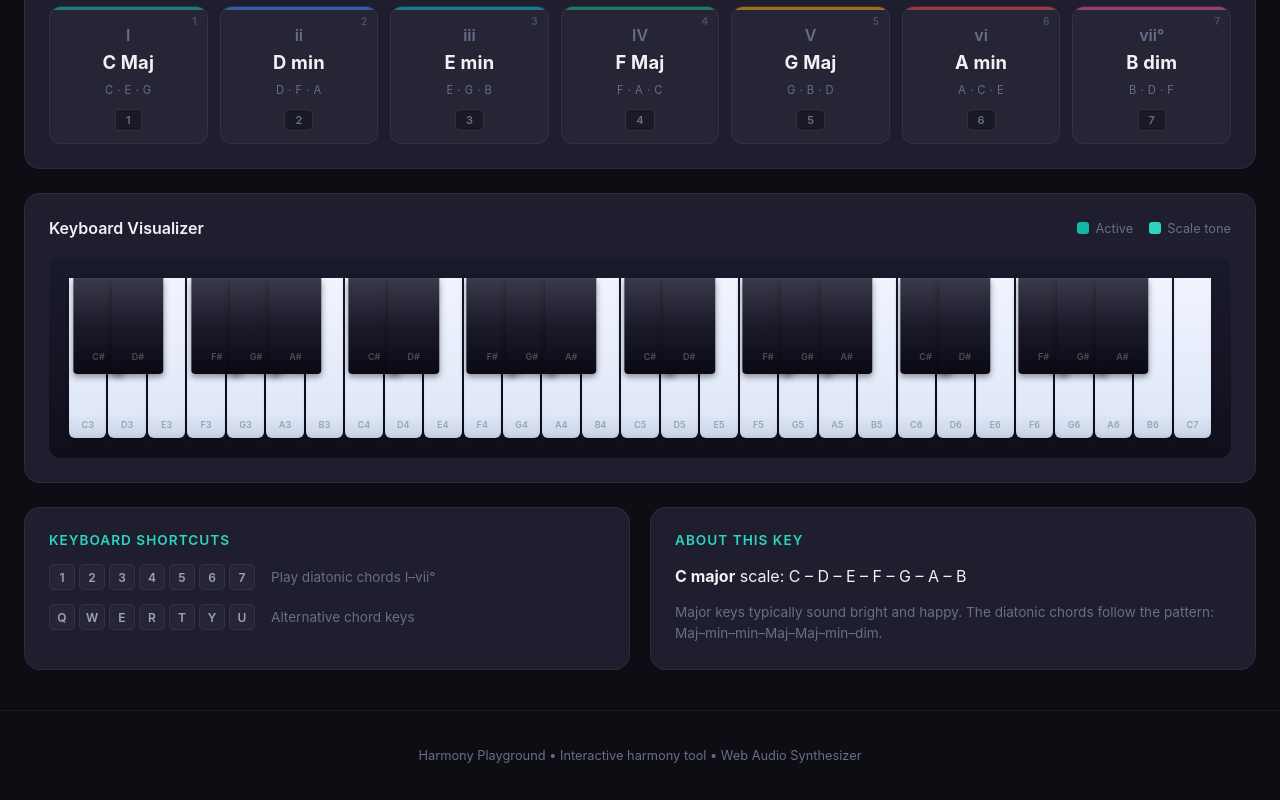
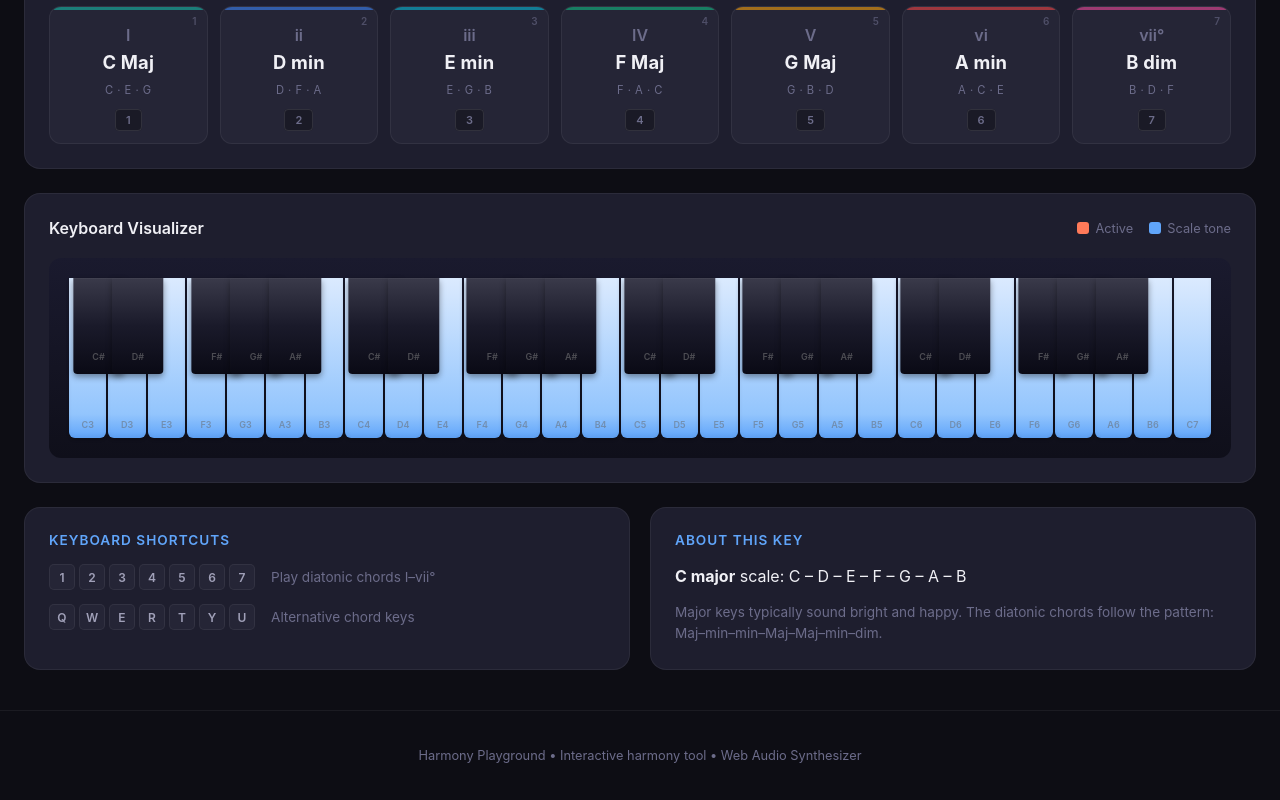
Before and after one commit to zeno205/Harmony-Playground, a React (Vite) app: page / in a window 1280 px wide. Shown: the part 544-1344 px from the top of the page. Built offline with nearby package versions, Linux system fonts and the light colour scheme.

Commit message:
feat: update color scheme for accent and piano keys in CSS

```diff
--- a/src/App.css
+++ b/src/App.css
@@ -11,7 +11,7 @@
   --bg-elevated: #252536;
 
   --accent-primary: #14b8a6;
-  --accent-secondary: #2dd4bf;
+  --accent-secondary: #60a5fa;
   --accent-hover: #0d9488;
   --accent-glow: rgba(20, 184, 166, 0.4);
 
@@ -24,7 +24,7 @@
 
   --success: #22c55e;
   --warning: #f59e0b;
-  --played-color: #14b8a6;
+  --played-color: #ff7a59;
   --cequiv-color: #f97316;
 }
 
--- a/src/components/PianoKeyboard/PianoKeyboard.css
+++ b/src/components/PianoKeyboard/PianoKeyboard.css
@@ -53,13 +53,13 @@
 }
 
 .piano-key.white.in-scale {
-  background: linear-gradient(180deg, #f0f4ff 0%, #e0e8f8 85%, #c8d4e8 100%);
+  background: linear-gradient(180deg, #dbeafe 0%, #93c5fd 85%, #60a5fa 100%);
 }
 
 .piano-key.white.played {
-  background: linear-gradient(180deg, #2dd4bf 0%, #14b8a6 100%);
+  background: linear-gradient(180deg, #ff9575 0%, #ff7a59 100%);
   box-shadow:
-    0 0 20px rgba(20, 184, 166, 0.6),
+    0 0 20px rgba(255, 122, 89, 0.7),
     inset 0 1px 2px rgba(255,255,255,0.3);
   transform: translateY(2px);
 }
@@ -82,13 +82,13 @@
 }
 
 .piano-key.black.in-scale {
-  background: linear-gradient(180deg, #4a4a6a 0%, #2a2a4a 50%, #1a1a30 100%);
+  background: linear-gradient(180deg, #60a5fa 0%, #3b82f6 50%, #2563eb 100%);
 }
 
 .piano-key.black.played {
-  background: linear-gradient(180deg, #14b8a6 0%, #0d9488 100%);
+  background: linear-gradient(180deg, #ff7a59 0%, #f97316 100%);
   box-shadow:
-    0 0 16px rgba(20, 184, 166, 0.7),
+    0 0 16px rgba(255, 122, 89, 0.8),
     inset 0 1px 2px rgba(255,255,255,0.2);
   transform: translateX(-50%) translateY(2px);
 }
```
